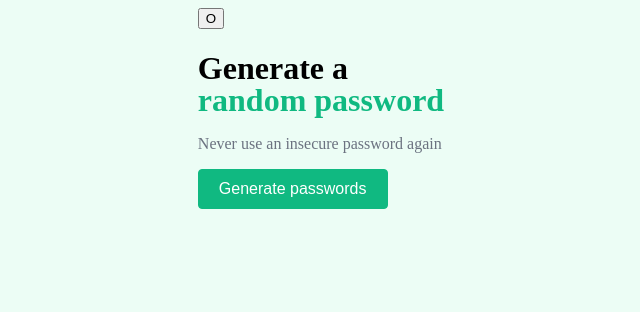
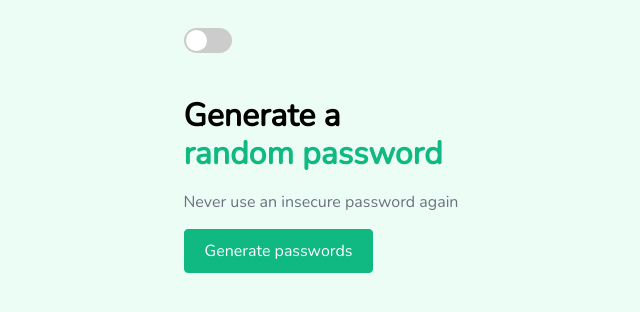
Before and after one commit to Petrasoderstrom1612/Password-generator, a plain HTML site: page index.html in a window 1280 px wide. Shown: the whole page, without its empty margins (319-959 px from the left). Drawn offline with nearby package versions, Linux system fonts and the light colour scheme.

Commit message:
Pretty toggle-switch for dark and light theme

```diff
--- a/index.css
+++ b/index.css
@@ -1,3 +1,8 @@
+body{
+    font-family: "Nunito", sans-serif;
+    font-weight: 400;
+    font-style: normal;
+}
 
 .main{
     display: flex;
@@ -56,4 +61,49 @@ p {
     color: white;
     text-align: center;
     text-decoration: none;
+    font-family: "Nunito", sans-serif;
+    font-weight: 400;
+    font-style: normal;
 }
+
+.theme-switcher {
+    display: flex;
+    align-items: center;
+    justify-content: center;
+    margin: 20px;
+}
+
+.toggle-switch {
+    position: relative;
+    width: 48px;
+    height: 25px;
+    background-color: #ccc;
+    border-radius: 25px;
+    cursor: pointer;
+    border: none;
+    outline: none;
+    transition: background-color 0.3s;
+    margin-left: -20px;
+}
+
+
+.toggle-switch::before {
+    content: "";
+    position: absolute;
+    top: 2px;
+    left: 2px;
+    width: 21px;
+    height: 21px;
+    background-color: white;
+    border-radius: 50%;
+    transition: transform 0.3s;
+}
+
+
+body.dark-theme .toggle-switch {
+    background-color: #10B981;
+}
+
+body.dark-theme .toggle-switch::before {
+    transform: translateX(23px);
+}
--- a/index.html
+++ b/index.html
@@ -5,15 +5,20 @@
     <meta charset="UTF-8">
     <meta name="viewport" content="width=device-width, initial-scale=1.0" />
     <link rel="stylesheet" href="index.css" />
+    <link rel="preconnect" href="https://fonts.googleapis.com">
+    <link rel="preconnect" href="https://fonts.gstatic.com" crossorigin>
+    <link href="https://fonts.googleapis.com/css2?family=Nunito&display=swap" rel="stylesheet">
     <title>Password generator</title>
 </head>
 
 <body class="dark">
     <div class="main">
         <div class="intro-div">
-            <button onClick="changeTheme()">O</button>
+            <div class="theme-switcher">
+                <button class="toggle-switch" onClick="changeTheme()"></button>
+            </div>
             <h1 class="title-first-part">Generate a </h1>
-            <h1  class="title-second-part">random password</h1>
+            <h1 class="title-second-part">random password</h1>
             <p>Never use an insecure password again</p>
             <button class="button-password-generator" onClick="assignPasswordsToButtons()">Generate passwords</button>
         </div>
--- a/index.js
+++ b/index.js
@@ -1,6 +1,8 @@
 const characters = ["A","B","C","D","E","F","G","H","I"];
 let password1El = document.getElementById ("password1-el")
 let password2El = document.getElementById ("password2-el")
+let password3El = document.getElementById ("password3-el")
+let password4El = document.getElementById ("password4-el")
 let body = document.body;
 
 function generatePasswords() {
@@ -15,6 +17,8 @@ function generatePasswords() {
 function assignPasswordsToButtons() {
 password1El.innerHTML = generatePasswords()
 password2El.innerHTML = generatePasswords()
+password3El.innerHTML = generatePasswords()
+password4El.innerHTML = generatePasswords()
 }
 
 function changeTheme() {
```
